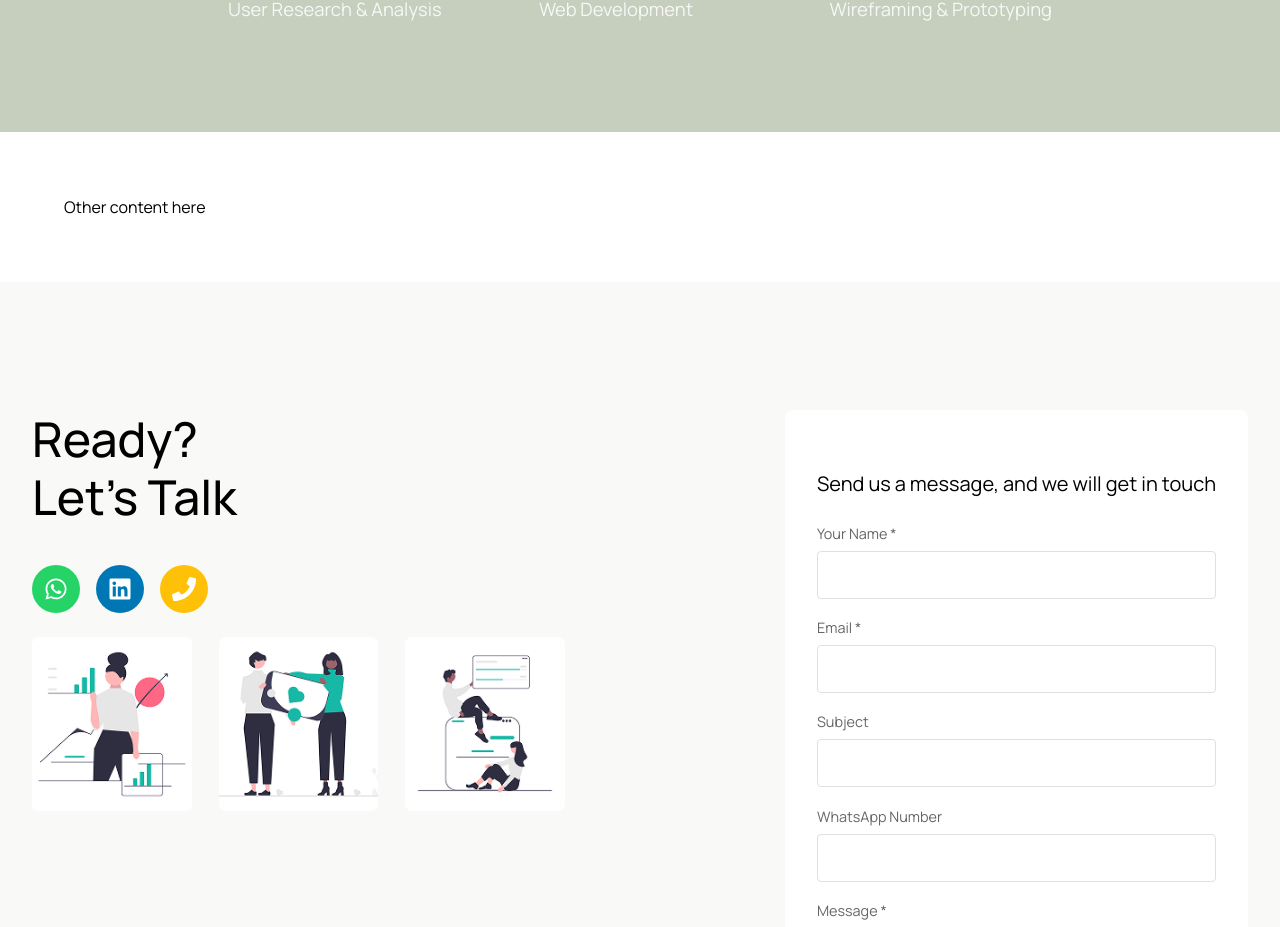
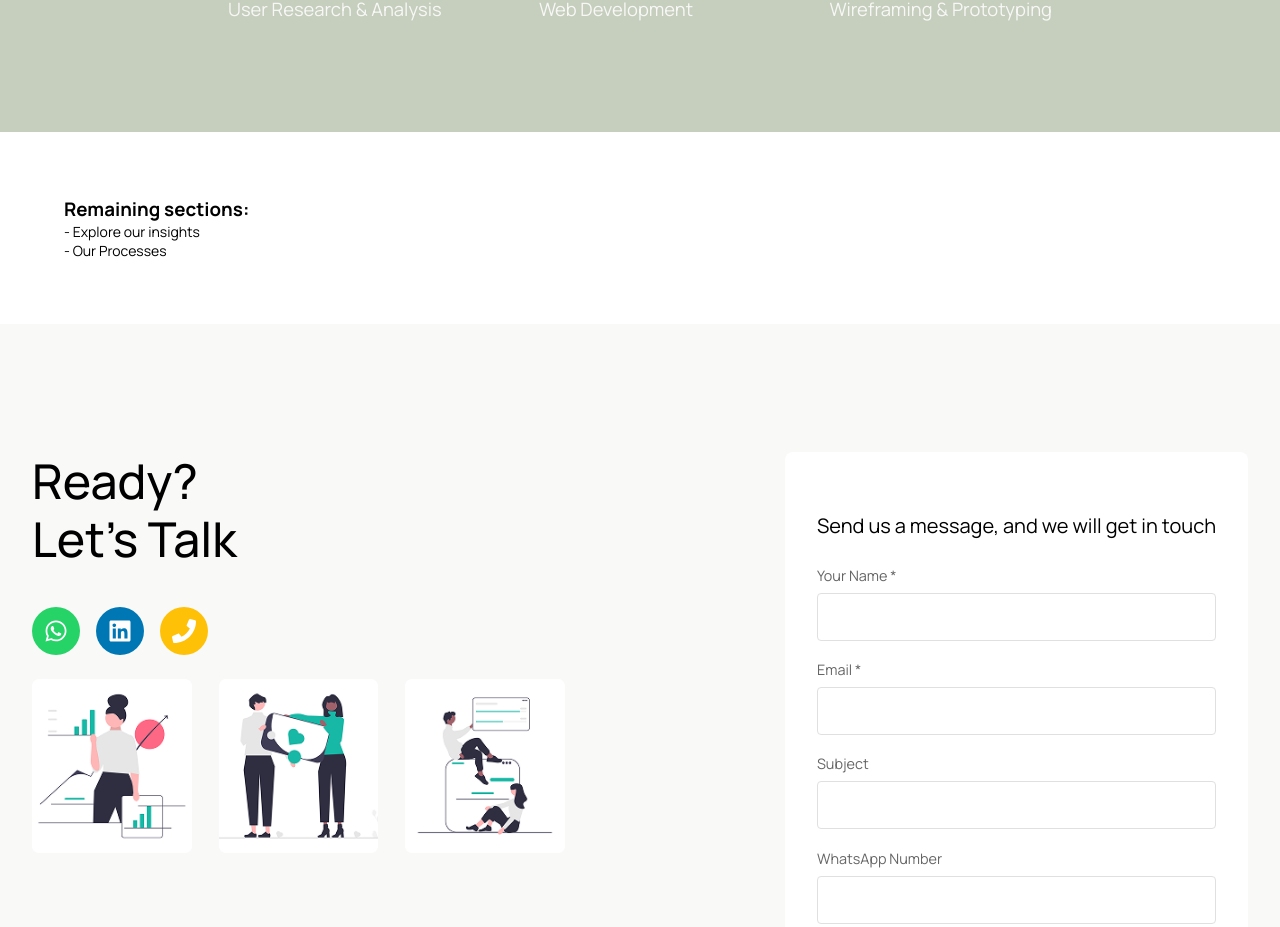
Before and after one commit to Pears-co-za/pears.co.za, a React (Create React App) app: page / in a window 1280 px wide. Shown: the part 2692-3619 px from the top of the page. Built offline with nearby package versions, Linux system fonts and the light colour scheme.

Commit message:
remaining pages instructions

```diff
--- a/src/components/pages/Home.jsx
+++ b/src/components/pages/Home.jsx
@@ -121,7 +121,11 @@ function Home() {
                 </div>
             </StyledServicesWrapper>
 
-            <StyledHomeContainer>Other content here</StyledHomeContainer>
+            <StyledHomeContainer>
+                <h3>Remaining sections:</h3>
+                <p>- Explore our insights</p>
+                <p>- Our Processes</p>
+                </StyledHomeContainer>
 
             <StyledHomeContactSection>
                 <FadeIn>
```
